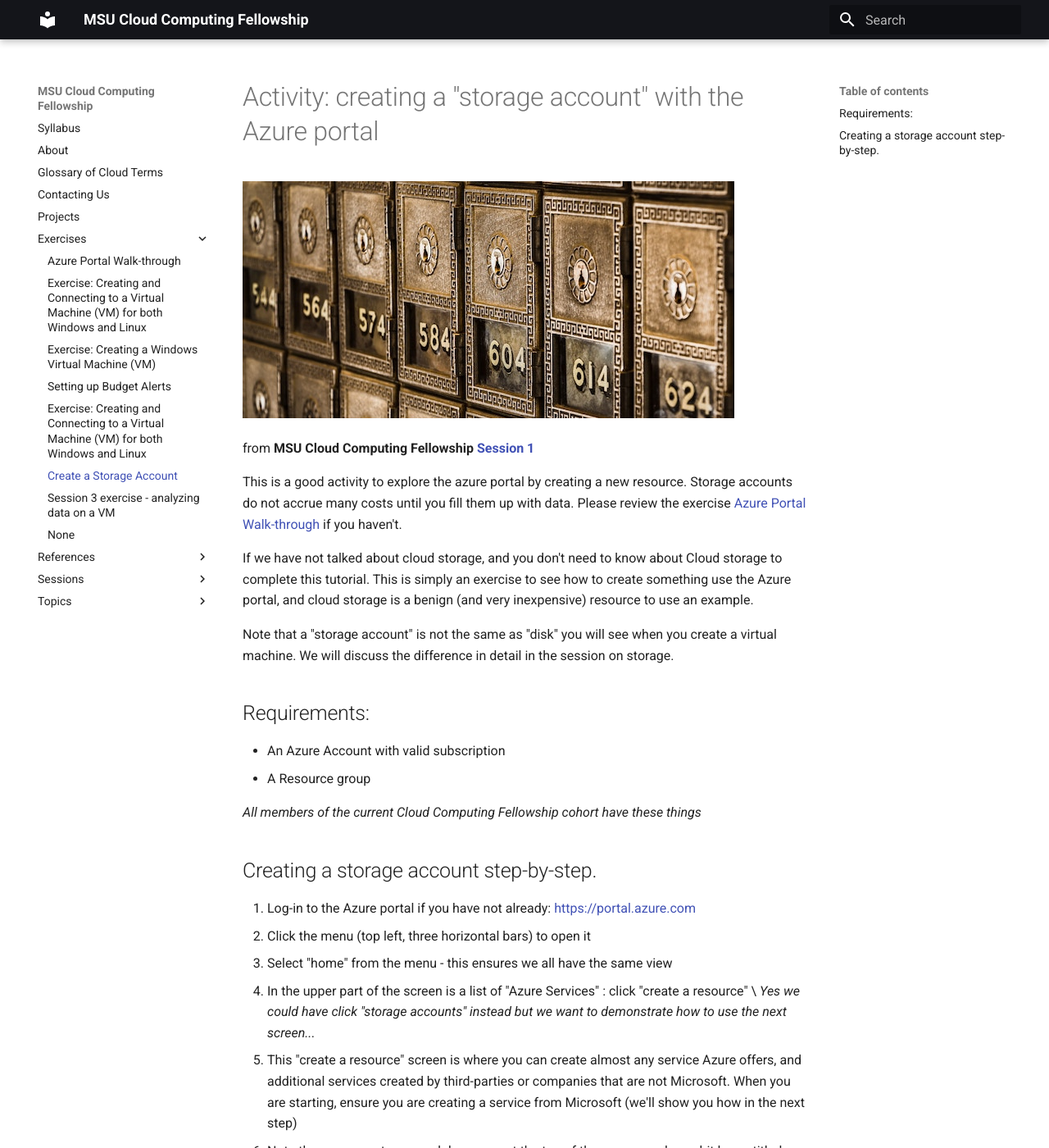
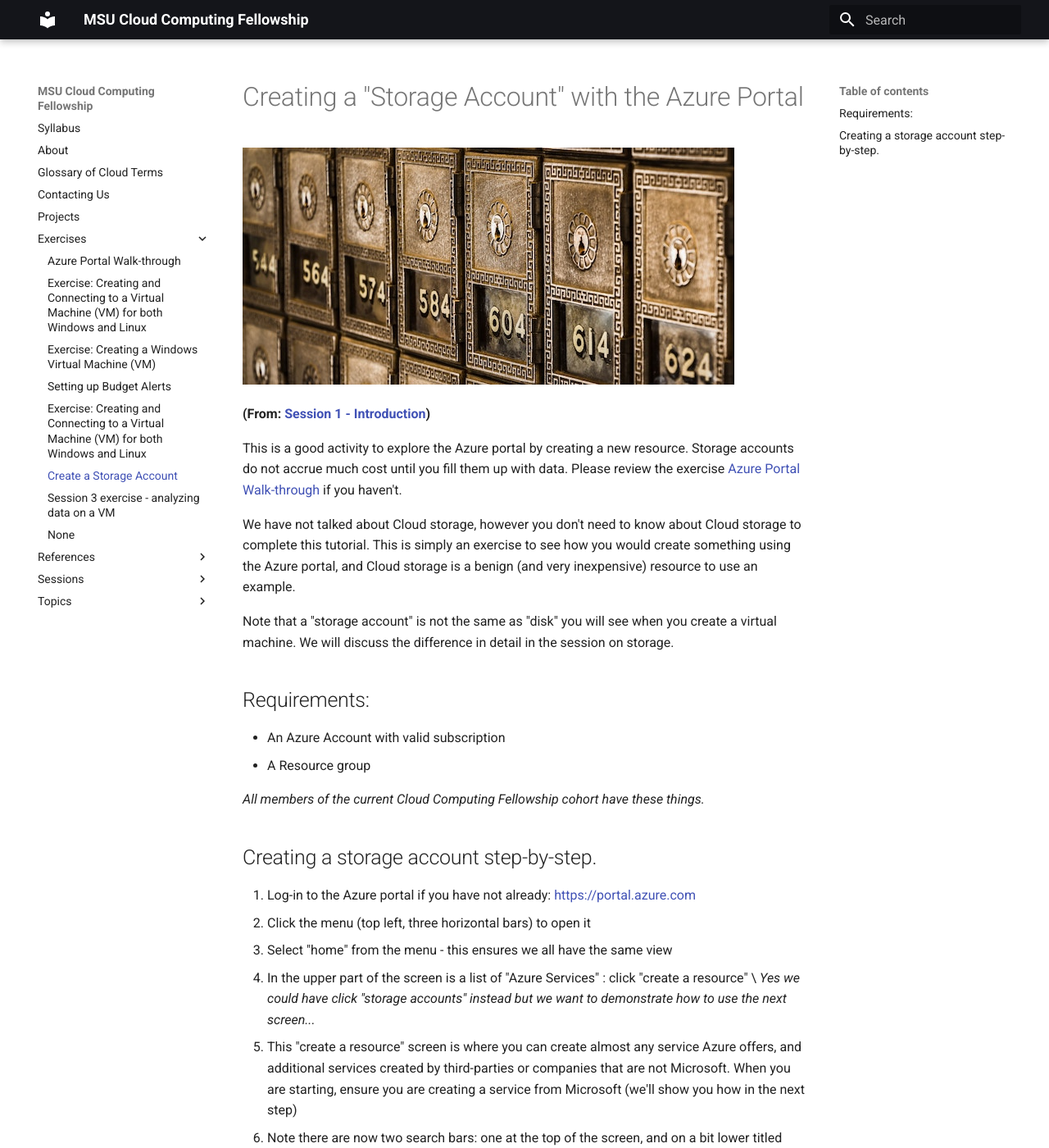
Before and after one commit to emtelgen/ccf23-testing, an MkDocs documentation site: the page built from docs/exercises/exercise_create_storage_account.md, in a window 1280 px wide and 1400 px high. Shown: the whole window at 82% size. Built offline with MkDocs 1.6.1 and Material for MkDocs 9.7.7, drawn with Linux system fonts in a browser that asks for light colours.

Commit message:
testing the vs code integration

```diff
--- a/docs/exercises/exercise_create_storage_account.md
+++ b/docs/exercises/exercise_create_storage_account.md
@@ -2,15 +2,15 @@
 title: Create a Storage Account
 ---
 
-# Activity: creating a "storage account" with the Azure portal
+# Creating a "Storage Account" with the Azure Portal
 
 ![old post office boxes](../img/old_po_boxes_tim-evans-Uf-c4u1usFQ-unsplash.jpg)
 
-from **MSU Cloud Computing Fellowship [Session 1](../sessions/01_introduction.md)**
+**(From: [Session 1 - Introduction](../sessions/01_introduction.md))**
 
-This is a good activity to explore the azure portal by creating a new resource.  Storage accounts do not accrue many costs until you fill them up with data.  Please review the exercise [Azure Portal Walk-through](./azure_portal_walkthrough.md) if you haven't.
+This is a good activity to explore the Azure portal by creating a new resource.  Storage accounts do not accrue much cost until you fill them up with data.  Please review the exercise [Azure Portal Walk-through](./azure_portal_walkthrough.md) if you haven't.
 
-If  we have not talked about cloud storage, and you don't need to know about Cloud storage to complete this tutorial.  This is simply an exercise to see how to create something use the Azure portal, and cloud storage is a benign (and very inexpensive) resource to use an example.
+We have not talked about Cloud storage, however you don't need to know about Cloud storage to complete this tutorial.  This is simply an exercise to see how you would create something using the Azure portal, and Cloud storage is a benign (and very inexpensive) resource to use an example.
 
 Note that a "storage account" is not the same as "disk" you will see when you create a virtual machine.  We will discuss the difference in detail in the session on storage.
 
@@ -19,7 +19,7 @@
   * An Azure Account with valid subscription
   * A Resource group
 
-*All members of the current Cloud Computing Fellowship cohort have these things*
+*All members of the current Cloud Computing Fellowship cohort have these things.*
 
 ## Creating a storage account step-by-step.
 
```
